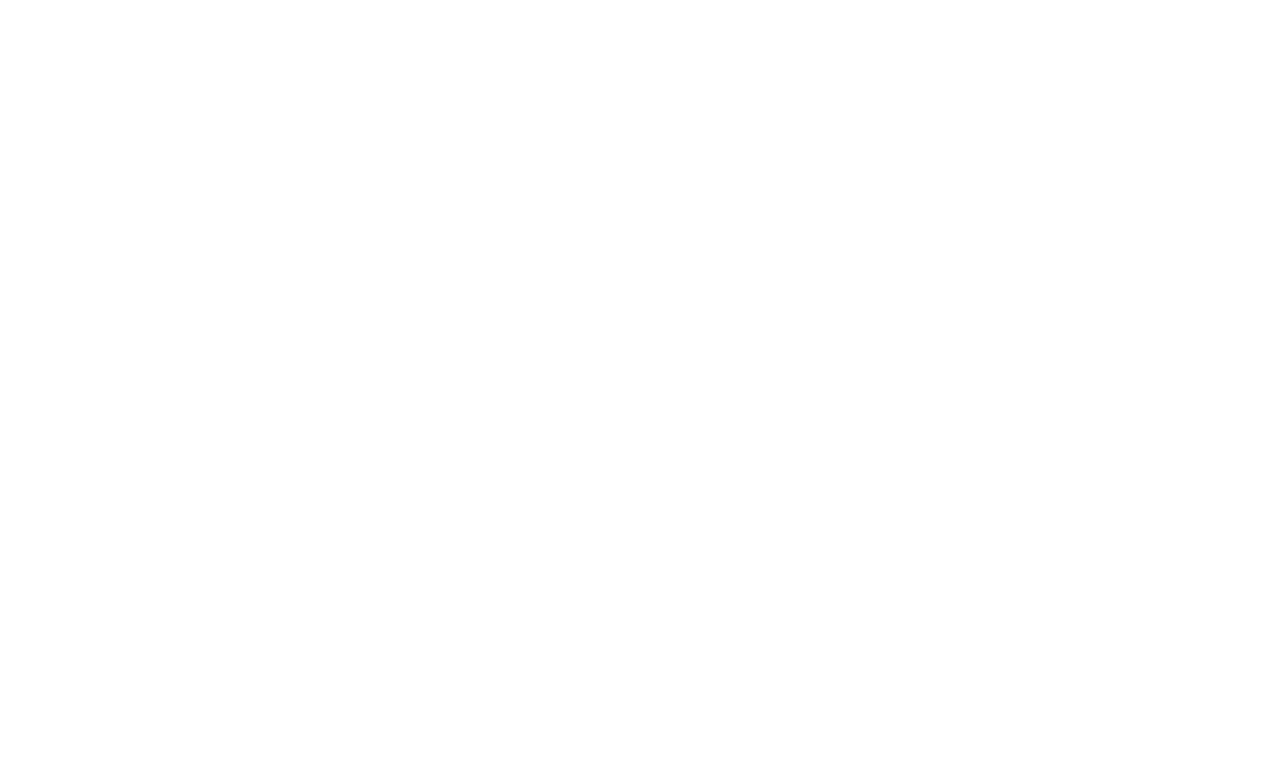
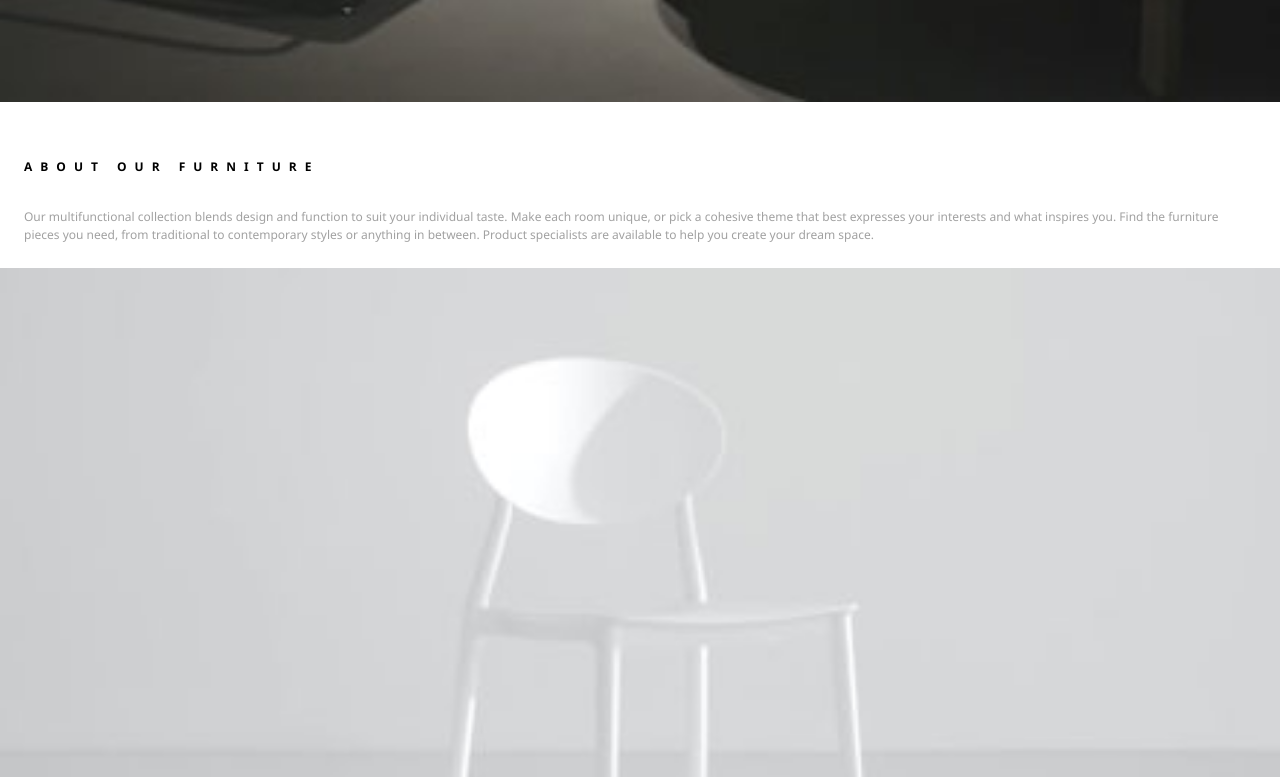
Before and after one commit to ashwingairola/room-homepage, an Angular app: page / in a window 1280 px wide. Shown: the part 1033-1810 px from the top of the page. Before the commit the page ends 800 px from the top, so only its background shows below. Built offline with nearby package versions, Linux system fonts and the light colour scheme.

Commit message:
Created the AboutComponent.

```diff
--- a/src/app/app.module.ts
+++ b/src/app/app.module.ts
@@ -7,6 +7,7 @@
 import { HeroItemComponent } from './components/hero-item/hero-item.component';
 import { HeroControlsComponent } from './components/hero-controls/hero-controls.component';
 import { HeroImageComponent } from './components/hero-image/hero-image.component';
+import { AboutComponent } from './components/about/about.component';
 
 @NgModule({
 	declarations: [
@@ -14,7 +15,8 @@
 		HeroComponent,
 		HeroItemComponent,
 		HeroControlsComponent,
-		HeroImageComponent
+		HeroImageComponent,
+		AboutComponent
 	],
 	imports: [BrowserModule, BrowserAnimationsModule],
 	providers: [],
--- /dev/null
+++ b/src/app/components/about/about.component.html
@@ -0,0 +1,15 @@
+<section class="about">
+	<img src="assets/image-about-dark.jpg" alt="about us" />
+	<section class="about__content">
+		<h4 class="about__title">ABOUT OUR FURNITURE</h4>
+		<p class="about__description">
+			Our multifunctional collection blends design and function to suit your
+			individual taste. Make each room unique, or pick a cohesive theme that
+			best expresses your interests and what inspires you. Find the furniture
+			pieces you need, from traditional to contemporary styles or anything in
+			between. Product specialists are available to help you create your dream
+			space.
+		</p>
+	</section>
+	<img src="assets/image-about-light.jpg" alt="about us" />
+</section>
--- /dev/null
+++ b/src/app/components/about/about.component.scss
@@ -0,0 +1,22 @@
+@import '~src/scss/variables';
+
+.about {
+	display: flex;
+	flex-direction: column;
+	margin-top: $xl;
+}
+
+.about__content {
+	padding: $m;
+}
+
+.about__title {
+	margin-top: $l;
+	margin-bottom: $l;
+	letter-spacing: $xs;
+	font-weight: 600;
+}
+
+.about__description {
+	color: $dark-gray;
+}
--- /dev/null
+++ b/src/app/components/about/about.component.ts
@@ -0,0 +1,15 @@
+import { Component, OnInit } from '@angular/core';
+
+@Component({
+  selector: 'app-about',
+  templateUrl: './about.component.html',
+  styleUrls: ['./about.component.scss']
+})
+export class AboutComponent implements OnInit {
+
+  constructor() { }
+
+  ngOnInit(): void {
+  }
+
+}
--- a/src/app/components/hero/hero.component.html
+++ b/src/app/components/hero/hero.component.html
@@ -41,3 +41,4 @@
 		</section>
 	</section>
 </section>
+<app-about></app-about>
```
Also changed, not shown: 1 other file (tests, documents, lock files or other folders).
